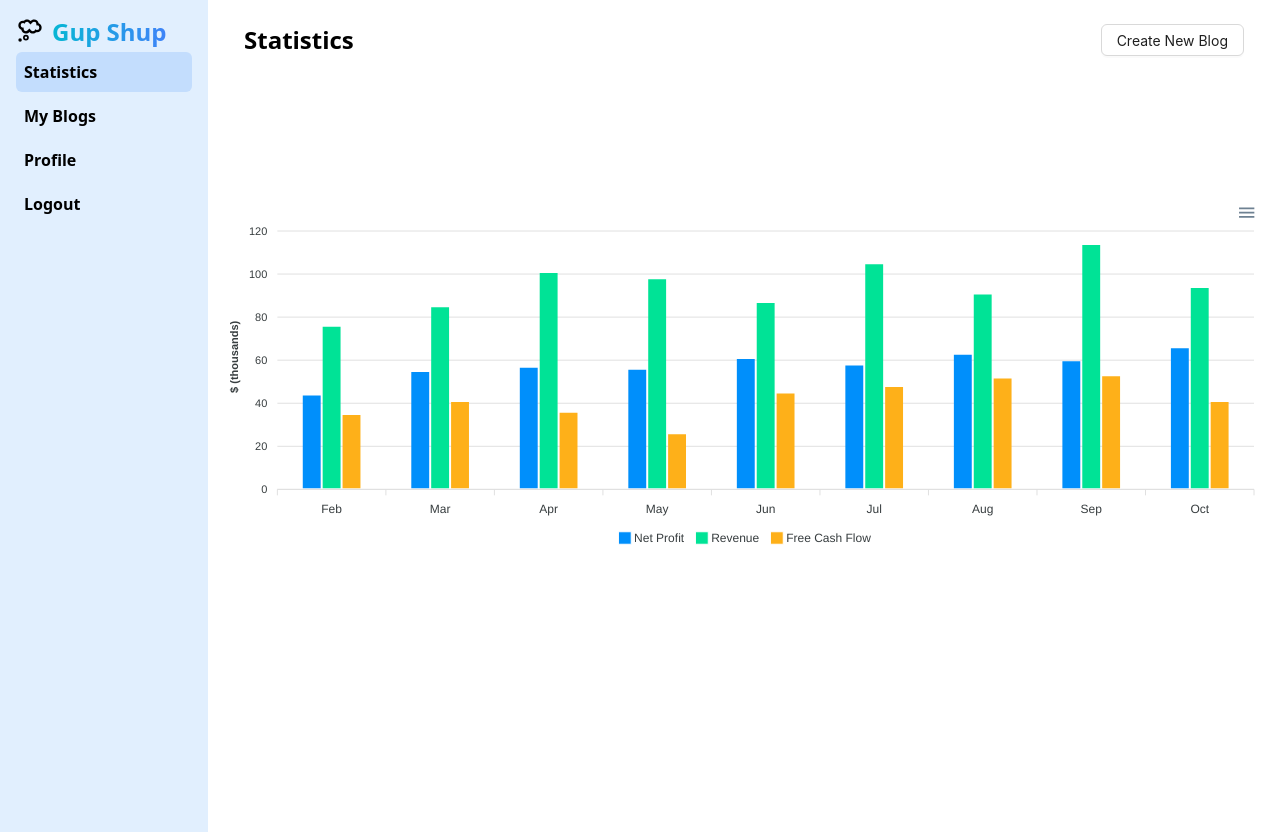
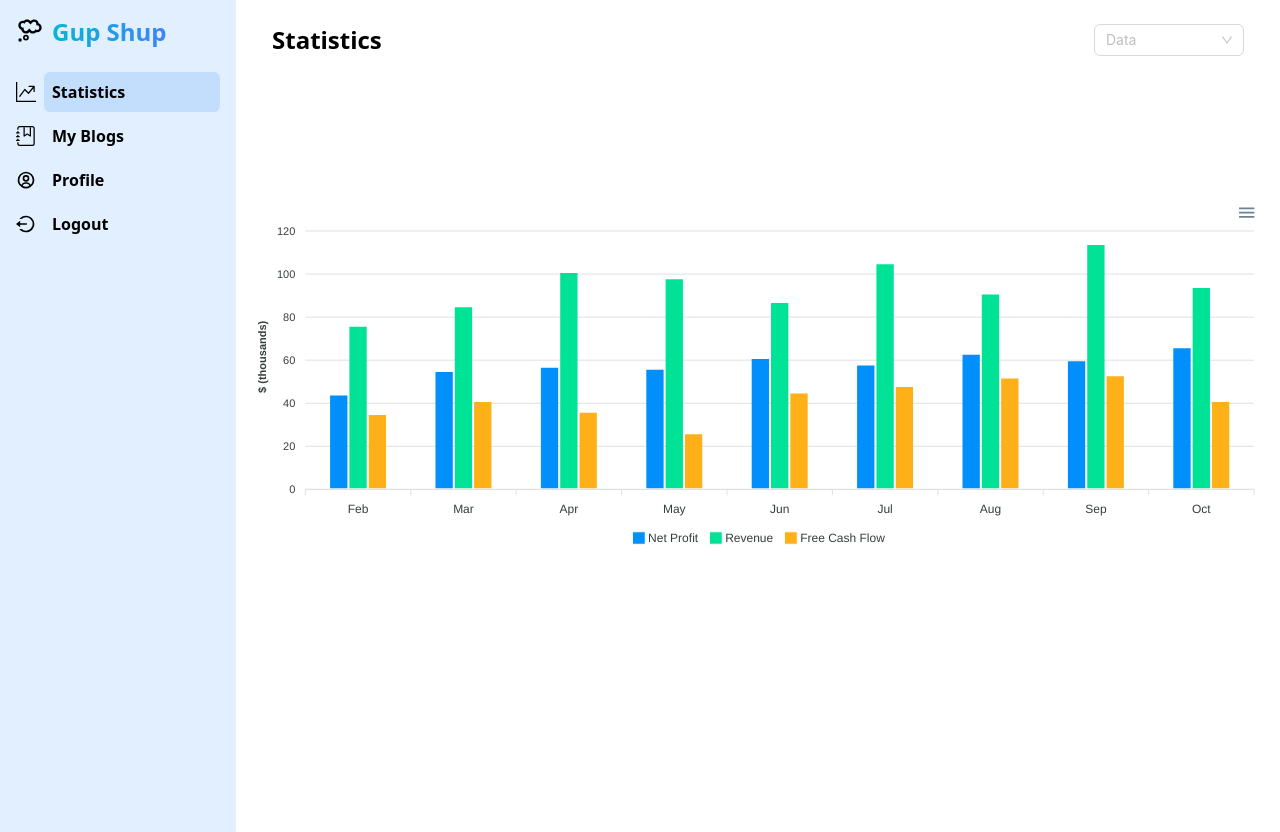
Before and after one commit to devaziz1/BFrontend, a React (Vite) app: page /dashboard/stats in a window 1280 px wide. Built offline with nearby package versions, Linux system fonts and the light colour scheme; sample sign-in values are in the browser's storage.

Commit message:
more changes added

```diff
--- a/src/Views/DashBoard.jsx
+++ b/src/Views/DashBoard.jsx
@@ -1,6 +1,7 @@
 import { useEffect, useState } from "react";
 import { Outlet, useNavigate } from "react-router-dom";
 import { FaBars } from "react-icons/fa";
+import { BlogIcon, GraphIcon, LogoutIcon, UserIcon } from "../assets/Icons/Icons";
 
 const Dashboard = () => {
   const navigate = useNavigate();
@@ -8,10 +9,10 @@ const Dashboard = () => {
   const [sidebarOpen, setSidebarOpen] = useState(false);
 
   const sideBarOptions = [
-    { name: "Statistics", path: "/dashboard/stats" },
-    { name: "My Blogs", path: "/dashboard/blogs" },
-    { name: "Profile", path: "/dashboard/profile" },
-    { name: "Logout", path: "/login" },
+    { name: "Statistics", path: "/dashboard/stats", icon: <GraphIcon /> },
+    { name: "My Blogs", path: "/dashboard/blogs", icon: <BlogIcon/> },
+    { name: "Profile", path: "/dashboard/profile", icon: <UserIcon/> },
+    { name: "Logout", path: "/login", icon: <LogoutIcon/> },
   ];
 
   const handleNavigation = (option) => {
@@ -25,11 +26,9 @@ const Dashboard = () => {
   }, []);
 
   return (
-    <div
-     className="flex">
+    <div className="flex">
       {/* Sidebar */}
       <div
-
         className={`fixed inset-y-0  left-0 bg-blue-100   p-4 transition-transform transform ${
           sidebarOpen ? "translate-x-0" : "-translate-x-full"
         } md:relative md:translate-x-0 md:col-span-3 md:block`}
@@ -42,17 +41,25 @@ const Dashboard = () => {
             Gup Shup
           </h3>
         </div>
-        <ul>
+        <ul className="mt-5">
           {sideBarOptions.map((option) => (
+            <div key={option.name} className="flex gap-2 items-center">
+              <div className="mt-2">
+                {option.icon}
+              </div>
             <li
               key={option.name}
               className={`p-2 rounded-md font-semibold  cursor-pointer w-44 ${
-                active === option.name ? "bg-blue-200 mt-1" : "hover:bg-blue-200 mt-1"
+                active === option.name
+                  ? "bg-blue-200 mt-1"
+                  : "hover:bg-blue-200 mt-1"
               }`}
               onClick={() => handleNavigation(option)}
             >
               {option.name}
             </li>
+
+            </div>
           ))}
         </ul>
       </div>
--- a/src/Views/Home.jsx
+++ b/src/Views/Home.jsx
@@ -148,8 +148,9 @@ const Home = () => {
               Gup Shup
             </h3>
           </div>
-          <div className="flex gap-2 items-center">
+          <div className=" flex gap-2 items-center">
             <Search
+              className="hidden lg:block"
               placeholder="Search Blog"
               allowClear
               enterButton="Search"
@@ -157,6 +158,7 @@ const Home = () => {
               onSearch={onSearch}
             />
             <Select
+              className="hidden lg:block"
               style={{ minWidth: 150 }}
               placeholder="Category"
               onChange={SearchByCategory}
@@ -186,6 +188,27 @@ const Home = () => {
           </div>
         </nav>
       </header>
+      <div className=" lg:hidden flex gap-2 items-center w-full ml-5 mr-5">
+        <Search
+          placeholder="Search Blog"
+          allowClear
+          enterButton="Search"
+          size="large"
+          onSearch={onSearch}
+        />
+        <Select
+          style={{ minWidth: 150 }}
+          placeholder="Category"
+          onChange={SearchByCategory}
+          options={[
+            { value: "Technology", label: "Technology" },
+            { value: "Sports", label: "Sports" },
+            { value: "Business", label: "Business" },
+            { value: "Health", label: "Health" },
+            { value: "Entertainment", label: "Entertainment" },
+          ]}
+        />
+      </div>
       <main className="grid grid-cols-12">
         <h3 className="col-span-12 md:col-start-4 md:col-span-7 lg:col-start-4 lg:col-span-6 flex items-center justify-center font-semibold text-3xl mb-2 mt-2">
           Explore Our Latest Blog
@@ -229,6 +252,8 @@ const Home = () => {
             </Card>
           </>
         ) : (
+          <>
+            {blogData.length > 0 ? (
               <>
                 {blogData.map((blog) => (
                   <Card
@@ -291,6 +316,10 @@ const Home = () => {
                   </Card>
                 ))}
               </>
+            ) : (
+              <p>No Blogs Uploaded Yet</p>
+            )}
+          </>
         )}
       </main>
     </>
--- a/src/Views/Login.jsx
+++ b/src/Views/Login.jsx
@@ -1,6 +1,6 @@
 import { Button, Card, Form, Input, message } from "antd";
 import axios from "axios";
-import { useState } from "react";
+import { useEffect, useState } from "react";
 import { useNavigate } from "react-router-dom";
 import { EyeInvisibleOutlined, EyeTwoTone } from "@ant-design/icons";
 import { validationRules } from "../utils/Validation";
@@ -46,6 +46,10 @@ const Login = () => {
     }
   };
 
+  useEffect(() => {
+    localStorage.removeItem("ID");
+    localStorage.removeItem("auth");
+  }, []);
   return (
     <>
       <div className="grid grid-cols-12 p-5 bg-slate-100 h-screen">
@@ -72,7 +76,7 @@ const Login = () => {
                 Enter Password
               </label>
 
-              <Form.Item name="password" rules={validationRules.password}>
+              <Form.Item name="password" rules={validationRules.passwordLogin}>
                 <Input.Password
                   type="Password"
                   placeholder="Password"
--- a/src/Views/MyBlogs.jsx
+++ b/src/Views/MyBlogs.jsx
@@ -1,5 +1,6 @@
 import {
   Button,
+  ConfigProvider,
   Dropdown,
   Form,
   Input,
@@ -8,6 +9,7 @@ import {
   Modal,
   Pagination,
   Select,
+  Skeleton,
   Space,
   Table,
   Tag,
@@ -15,7 +17,7 @@ import {
 } from "antd";
 
 import { useEffect, useState } from "react";
-import { CloseCircleIcon } from "../assets/Icons/Icons";
+import { CloseCircleIcon, HideIcon, UnHideIcon } from "../assets/Icons/Icons";
 import TextArea from "antd/es/input/TextArea";
 import axios from "axios";
 import { validationRules } from "../utils/Validation";
@@ -29,6 +31,7 @@ import Search from "antd/es/transfer/search";
 const { confirm } = Modal;
 const MyBlogs = () => {
   const [isModalOpen, setIsModalOpen] = useState(false);
+  const [isTableDataLoading, setIsTableDataLoading] = useState(true);
   const [isEditModalOpen, setIsEditModalOpen] = useState(false);
   const [IsButtonLoading, setIsButtonLoading] = useState(false);
   const [BlogsCount, setBlogsCount] = useState();
@@ -101,7 +104,10 @@ const MyBlogs = () => {
         totalPages: response.data.totalPages,
         currentPage: response.data.currentPage,
       });
+      setIsTableDataLoading(false);
     } catch (error) {
+      setIsTableDataLoading(false);
+
       console.error("Error submitting form:", error);
     } finally {
       console.log("Inside finally");
@@ -365,7 +371,7 @@ const MyBlogs = () => {
           </div>
         ),
         key: "1",
-        icon: <EditIcon />,
+        icon: <HideIcon />,
       },
       {
         type: "divider",
@@ -373,11 +379,11 @@ const MyBlogs = () => {
       {
         label: (
           <div onClick={showUnHideBlogMessage} className="ms-2">
-            Un Hide
+            Un-Hide
           </div>
         ),
         key: "2",
-        icon: <EditIcon />,
+        icon: <UnHideIcon />,
       },
       {
         type: "divider",
@@ -502,7 +508,7 @@ const MyBlogs = () => {
 
   const onSearch = (value) => {
     console.log(value);
-    SearchBar(value);
+    SearchBar();
   };
 
   const handleSortChange = (value) => {
@@ -528,16 +534,16 @@ const MyBlogs = () => {
         </div>
         <div className="col-span-12 sm:col-span-4 bg-teal-100  p-5  rounded-md shadow-md">
           <h1 className="text-xl font-semibold">Total Blogs</h1>
-          <div className="text-3xl">{BlogsCount && BlogsCount.totalPosts}</div>
+          <div className="text-3xl">{BlogsCount && BlogsCount.totalPosts || 0}</div>
         </div>
         <div className="col-span-12 sm:col-span-4 bg-[#E8F5E9] p-5 rounded-md shadow-md">
           <h1 className="text-xl font-semibold">Total Likes</h1>
-          <div className="text-3xl">{BlogsCount && BlogsCount.totalLikes}</div>
+          <div className="text-3xl">{BlogsCount && BlogsCount.totalLikes || 0}</div>
         </div>
         <div className="col-span-12 sm:col-span-4 bg-[#FFFDE7] p-5 rounded-md shadow-md">
           <h1 className="text-xl font-semibold">Total Comments</h1>
           <div className="text-3xl">
-            {BlogsCount && BlogsCount.totalComments}
+            {BlogsCount && BlogsCount.totalComments || 0}
           </div>
         </div>
         <div className="flex gap-2 items-center col-span-12">
@@ -545,9 +551,10 @@ const MyBlogs = () => {
             placeholder="Search Blog"
             allowClear
             enterButton="Search"
+            size="large"
             onSearch={onSearch}
-            size="large"
           />
+
           <Select
             style={{ minWidth: 150 }}
             placeholder="Category"
@@ -570,8 +577,24 @@ const MyBlogs = () => {
             ]}
           />
         </div>
+
         <div className="col-span-12 shadow-lg rounded-md">
+          {isTableDataLoading ? (
+            <ConfigProvider
+              theme={{
+                token: {
+                  controlHeight: 590,
+                },
+              }}
+            >
+              <Skeleton.Button active={true} size="small" block />
+            </ConfigProvider>
+          ) : (
+            <div className="grid grid-cols-12 h-screen">
+              {blogData.blogs.length > 0 ? (
+                <>
                   <Table
+                    className="col-span-12"
                     rowKey={(record) => record.id}
                     onRow={(record) => {
                       return {
@@ -587,13 +610,19 @@ const MyBlogs = () => {
                       x: "max-content",
                     }}
                   />
-        </div>
                   <Pagination
                     className="mb-5 mt-5 col-start-4 md:col-start-6 col-span-6"
                     current={page}
                     total={blogData.totalBlogs}
                     onChange={handlePageChange}
                   />
+                </>
+              ) : (
+                <p className="col-span-12 p-3">No Blogs Posted Yet</p>
+              )}
+            </div>
+          )}
+        </div>
         <Modal
           open={isModalOpen}
           onCancel={handleCancel}
--- a/src/Views/SignUp.jsx
+++ b/src/Views/SignUp.jsx
@@ -38,6 +38,8 @@ const SignUp = () => {
       localStorage.setItem("auth", "true");
       console.log(response.data);
       console.log("Form submitted successfully!");
+      localStorage.setItem("auth", "true");
+      localStorage.setItem("ID", response.data._id);
       setEmail("");
       setName("");
       setPassword("");
--- a/src/Views/Statistics.jsx
+++ b/src/Views/Statistics.jsx
@@ -1,4 +1,4 @@
-import { Button } from 'antd';
+import {  Select } from 'antd';
 import  { useState } from 'react';
 import ReactApexChart from 'react-apexcharts';
 
@@ -72,7 +72,15 @@ const Statistics = () => {
     <div className="grid grid-cols-12 h-screen">
       <div className="flex justify-between mx-5 col-span-12 mt-2">
         <h3 className="text-2xl font-semibold">Statistics</h3>
-        <Button >Create New Blog</Button>
+        <Select
+          style={{ minWidth: 150 }}
+          placeholder="Data"
+          options={[
+            { value: "Daily", label: "Daily" },
+            { value: "Monthly", label: "Monthly" },
+            { value: "Yearly", label: "Yearly" },
+          ]}
+        />
       </div>
       <div id="chart" className="mt-5 col-span-12">
         <ReactApexChart
--- a/src/assets/Icons/Icons.tsx
+++ b/src/assets/Icons/Icons.tsx
@@ -95,4 +95,113 @@ const DeleteIcon = () => (
   />
 );
 
-export { SendIcon, CloseCircleIcon, MenuDotsIcon, EditIcon, DeleteIcon };
+const GraphIcon = () => (
+  <Icon
+    component={() => (
+      <svg
+        fill="currentColor"
+        viewBox="0 0 16 16"
+        className="w-5 h-5"
+      >
+        <path
+          fillRule="evenodd"
+          d="M0 0h1v15h15v1H0V0zm10 3.5a.5.5 0 01.5-.5h4a.5.5 0 01.5.5v4a.5.5 0 01-1 0V4.9l-3.613 4.417a.5.5 0 01-.74.037L7.06 6.767l-3.656 5.027a.5.5 0 01-.808-.588l4-5.5a.5.5 0 01.758-.06l2.609 2.61L13.445 4H10.5a.5.5 0 01-.5-.5z"
+        />
+      </svg>
+    )}
+  />
+);
+
+const BlogIcon = () => (
+  <Icon
+    component={() => (
+      <svg
+        fill="currentColor"
+        viewBox="0 0 16 16"
+        className="w-5 h-5"
+      >
+        <path
+          fillRule="evenodd"
+          d="M6 8V1h1v6.117L8.743 6.07a.5.5 0 01.514 0L11 7.117V1h1v7a.5.5 0 01-.757.429L9 7.083 6.757 8.43A.5.5 0 016 8z"
+        />
+        <path d="M3 0h10a2 2 0 012 2v12a2 2 0 01-2 2H3a2 2 0 01-2-2v-1h1v1a1 1 0 001 1h10a1 1 0 001-1V2a1 1 0 00-1-1H3a1 1 0 00-1 1v1H1V2a2 2 0 012-2z" />
+        <path d="M1 5v-.5a.5.5 0 011 0V5h.5a.5.5 0 010 1h-2a.5.5 0 010-1H1zm0 3v-.5a.5.5 0 011 0V8h.5a.5.5 0 010 1h-2a.5.5 0 010-1H1zm0 3v-.5a.5.5 0 011 0v.5h.5a.5.5 0 010 1h-2a.5.5 0 010-1H1z" />
+      </svg>
+    )}
+  />
+);
+
+const UserIcon = () => (
+  <Icon
+    component={() => (
+      <svg
+        viewBox="0 0 24 24"
+        fill="currentColor"
+        className="w-5 h-5"
+      >
+        <path d="M12 2A10.13 10.13 0 002 12a10 10 0 004 7.92V20h.1a9.7 9.7 0 0011.8 0h.1v-.08A10 10 0 0022 12 10.13 10.13 0 0012 2zM8.07 18.93A3 3 0 0111 16.57h2a3 3 0 012.93 2.36 7.75 7.75 0 01-7.86 0zm9.54-1.29A5 5 0 0013 14.57h-2a5 5 0 00-4.61 3.07A8 8 0 014 12a8.1 8.1 0 018-8 8.1 8.1 0 018 8 8 8 0 01-2.39 5.64z" />
+        <path d="M12 6a3.91 3.91 0 00-4 4 3.91 3.91 0 004 4 3.91 3.91 0 004-4 3.91 3.91 0 00-4-4zm0 6a1.91 1.91 0 01-2-2 1.91 1.91 0 012-2 1.91 1.91 0 012 2 1.91 1.91 0 01-2 2z" />
+      </svg>
+    )}
+  />
+);
+
+
+const LogoutIcon = () => (
+  <Icon
+    component={() => (
+      <svg
+        viewBox="0 0 24 24"
+        fill="currentColor"
+        className="w-5 h-5"
+      >
+        <path fill="none" d="M0 0h24v24H0z" />
+        <path d="M5 11h8v2H5v3l-5-4 5-4v3zm-1 7h2.708a8 8 0 100-12H4a9.985 9.985 0 018-4c5.523 0 10 4.477 10 10s-4.477 10-10 10a9.985 9.985 0 01-8-4z" />
+      </svg>
+    )}
+  />
+);
+
+
+const HideIcon = () => (
+  <Icon
+    component={() => (
+      <svg
+        viewBox="0 0 24 24"
+        fill="currentColor"
+        className="w-5 h-5"
+      >
+        <path d="M12 19c.946 0 1.81-.103 2.598-.281l-1.757-1.757c-.273.021-.55.038-.841.038-5.351 0-7.424-3.846-7.926-5a8.642 8.642 0 011.508-2.297L4.184 8.305c-1.538 1.667-2.121 3.346-2.132 3.379a.994.994 0 000 .633C2.073 12.383 4.367 19 12 19zm0-14c-1.837 0-3.346.396-4.604.981L3.707 2.293 2.293 3.707l18 18 1.414-1.414-3.319-3.319c2.614-1.951 3.547-4.615 3.561-4.657a.994.994 0 000-.633C21.927 11.617 19.633 5 12 5zm4.972 10.558l-2.28-2.28c.19-.39.308-.819.308-1.278 0-1.641-1.359-3-3-3-.459 0-.888.118-1.277.309L8.915 7.501A9.26 9.26 0 0112 7c5.351 0 7.424 3.846 7.926 5-.302.692-1.166 2.342-2.954 3.558z" />
+      </svg>
+    )}
+  />
+);
+
+const UnHideIcon = () => (
+  <Icon
+    component={() => (
+      <svg
+        viewBox="0 0 1024 1024"
+        fill="currentColor"
+        className="w-5 h-5"
+      >
+        <path d="M942.2 486.2C847.4 286.5 704.1 186 512 186c-192.2 0-335.4 100.5-430.2 300.3a60.3 60.3 0 000 51.5C176.6 737.5 319.9 838 512 838c192.2 0 335.4-100.5 430.2-300.3 7.7-16.2 7.7-35 0-51.5zM512 766c-161.3 0-279.4-81.8-362.7-254C232.6 339.8 350.7 258 512 258c161.3 0 279.4 81.8 362.7 254C791.5 684.2 673.4 766 512 766zm-4-430c-97.2 0-176 78.8-176 176s78.8 176 176 176 176-78.8 176-176-78.8-176-176-176zm0 288c-61.9 0-112-50.1-112-112s50.1-112 112-112 112 50.1 112 112-50.1 112-112 112z" />
+      </svg>
+    )}
+  />
+);
+
+
+export {
+  SendIcon,
+  CloseCircleIcon,
+  MenuDotsIcon,
+  EditIcon,
+  DeleteIcon,
+  GraphIcon,
+  LogoutIcon,
+  UserIcon,
+  BlogIcon,
+  HideIcon,
+  UnHideIcon
+};
--- a/src/utils/Validation.ts
+++ b/src/utils/Validation.ts
@@ -14,7 +14,7 @@ export const validationRules = {
       message: "Password is required",
     },
     { max: 40, message: "Password must be at most 40 characters long" },
-    { min: 3, message: "Password must be at least 6 characters long" },
+    { min: 6, message: "Password must be at least 6 characters long" },
     {
       validator: (_, value) => {
         if (!/[a-z]/.test(value) || !/[A-Z]/.test(value)) {
@@ -26,6 +26,13 @@ export const validationRules = {
         }
         return Promise.resolve();
       },
+    },
+  ],
+
+    passwordLogin: [
+    {
+      required: true,
+      message: "Password is required",
     },
   ],
 
```
Lines whose indentation alone changed are shown as unchanged.
